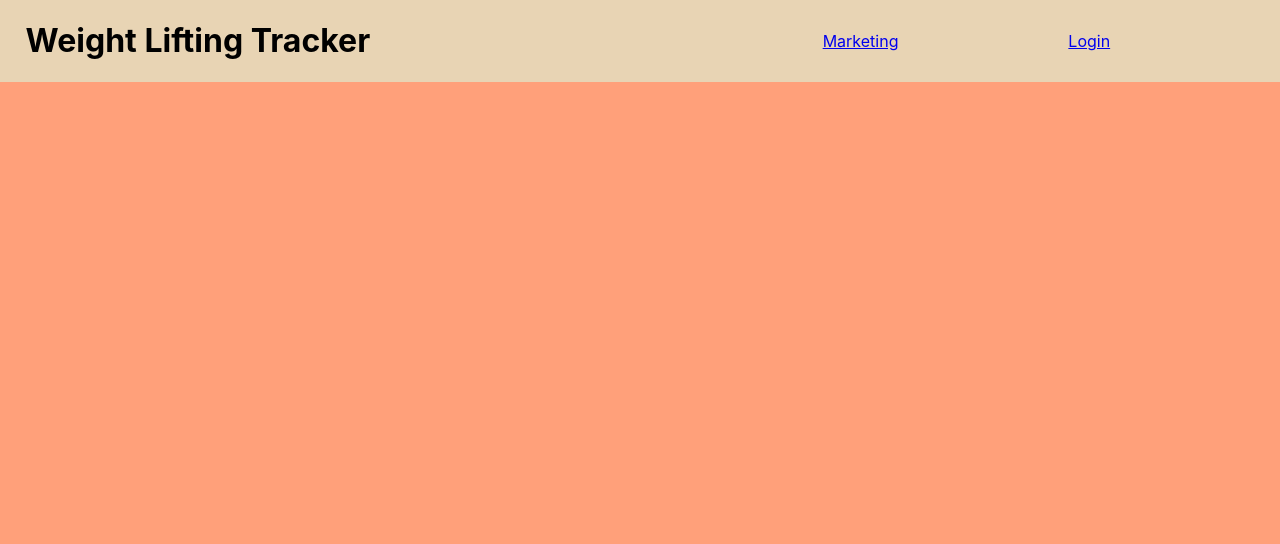
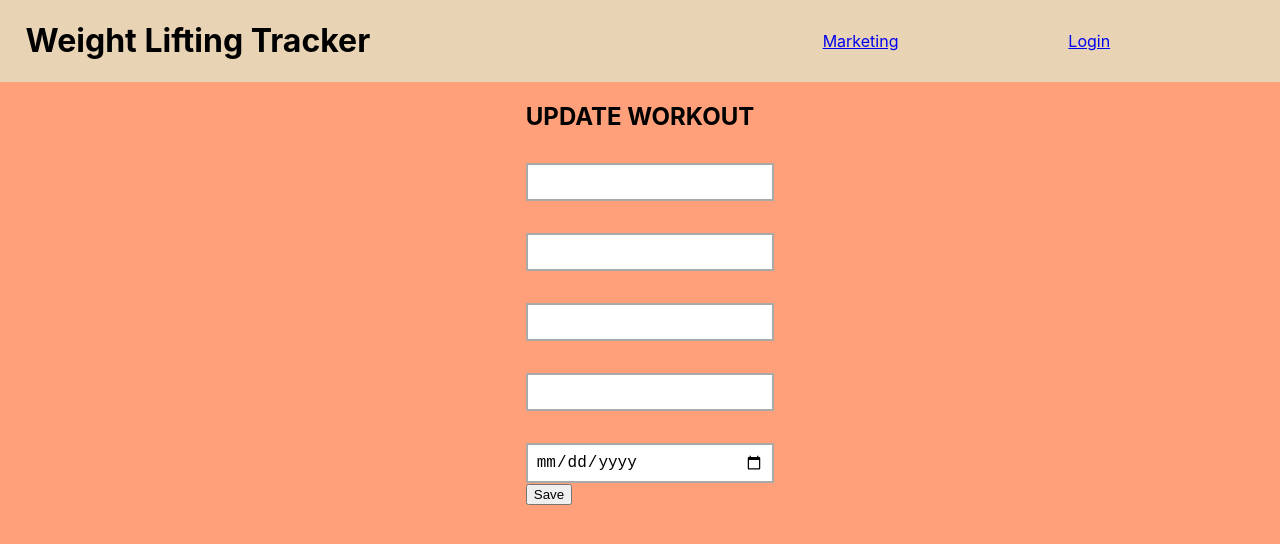
Before and after one commit to qb1968/frontend, a React (Create React App) app in the folder lifting/: page /update in a window 1280 px wide. Shown: the top 544 px of the page. Built offline with nearby package versions, Linux system fonts and the light colour scheme; no server answers.

Commit message:
updated link for marketing

```diff
--- a/lifting/package.json
+++ b/lifting/package.json
@@ -10,6 +10,7 @@
     "jsonwebtoken": "^8.5.1",
     "netlify-cli": "^2.27.0",
     "node-sass": "^4.13.0",
+    "now": "^16.7.3",
     "react": "^16.12.0",
     "react-dom": "^16.12.0",
     "react-redux": "^7.1.3",
--- a/lifting/src/App.js
+++ b/lifting/src/App.js
@@ -6,6 +6,7 @@ import MyWorkouts from './components/myExercises';
 import NavBar from './components/NavBar';
 import PrivateRoute from './components/PrivateRoute';
 import SignUpForm from './components/SignUp';
+import UpdateWorkout from './components/UpdateExercises';
 
 
 
@@ -19,6 +20,7 @@ function App() {
            <NavBar/>
      <section className="exercises">
       <Switch>
+        <Route path="/update" component={UpdateWorkout}/>
         <Route path="/signup"   component={SignUpForm} />
         <Route  path="/login" component={LoginForm}/>
         <PrivateRoute path="/workout" component={MyWorkouts} />
--- a/lifting/src/components/Login/loginForm.js
+++ b/lifting/src/components/Login/loginForm.js
@@ -1,5 +1,5 @@
 import React, {useState} from 'react';
-import {BrowserRouter as Link} from "react-router-dom";
+import {Link} from "react-router-dom";
 import styled from 'styled-components';
 import "./styles.css"
 import {connect} from "react-redux"
--- a/lifting/src/components/NavBar.js
+++ b/lifting/src/components/NavBar.js
@@ -7,7 +7,7 @@ const NavBar = () => {
             <h1 className='title'>Weight Lifting Tracker</h1>
             <nav className="links">
                 <div>
-                    <Link to='/'>Marketing</Link>
+                   <a href="https://loving-lovelace-65d935.netlify.com/#">Marketing</a>
                 </div>
                 <div>
                     <Link to='/login'>Login</Link>
--- /dev/null
+++ b/lifting/src/components/UpdateExercises.js
@@ -0,0 +1,108 @@
+import React, {useState, useEffect} from "react";
+
+import axios from "axios";
+import {Link} from "react-router-dom"
+import axiosWithAuth from './axiosWithAuth'
+
+const UpdateWorkout = (props) => {
+    const [workout, setWorkout] = useState({name:'', user_id: '', amount_lifted:'', reps: '', body_region:'', sets: '', date: '' });
+    useEffect(() => {
+        axiosWithAuth()
+            .get(`/exercises`)
+            .then(res => {
+                console.log(res)
+                setWorkout(res.data)
+            })
+            .catch(err => console.log(err))
+    }, [])
+
+console.log(workout)
+
+    const handleChanges = e => {
+        e.preventDefault();
+        setWorkout({
+            ...workout,
+            [e.target.name]: e.target.value
+        });
+    }
+
+    const submitForm = e => {
+        e.preventDefault();
+        axiosWithAuth()
+            .put(`/exercises/${workout.id}`, workout)
+            .then(res => {
+                props.history.push("/workout")
+                setWorkout(res.data)
+            })
+    }
+
+    if (!workout){
+        return <div>Loading workout information...</div>
+    }
+
+    return (
+        <form onSubmit={submitForm}>
+            <h2>UPDATE WORKOUT</h2>
+            <div>
+                <input
+                    id='name'
+                    label="Workout Name"
+                    margin="normal"
+                    variant="outlined"
+                    onChange={handleChanges}
+                    name="name"
+                    value={workout.name}
+                />
+            </div>
+            <div>
+                <input
+                    id="body_region"
+                    label="Muscle Region"
+                    margin="normal"
+                    variant="outlined"
+                    onChange={handleChanges}
+                    name="region"
+                    value={workout.body_region}
+                />
+            </div>
+            <div>
+                <input
+                    id="reps"
+                    label="Reps"
+                    type="number"
+                    margin="normal"
+                    variant="outlined"
+                    onChange={handleChanges}
+                    name="reps"
+                    value={workout.reps}
+                />
+            </div>
+            <div>
+                <input
+                    id="weight"
+                    label="lbs"
+                    type="number"
+                    margin="normal"
+                    variant="outlined"
+                    onChange={handleChanges}
+                    name="weight"
+                    value={workout.weight}
+                />
+            </div>
+            <div>
+                <input
+                    id="date"
+                    type="date"
+                    margin="normal"
+                    variant="outlined"
+                    onChange={handleChanges}
+                    name="date"
+                    value={workout.date}
+                />
+            </div>
+            <button className="submit-button" onClick={submitForm}>Save</button>
+        </form>
+    )
+}
+
+export default UpdateWorkout;
--- a/lifting/src/components/exercise.js
+++ b/lifting/src/components/exercise.js
@@ -1,5 +1,6 @@
 import React from 'react';
 import axiosWithAuth from './axiosWithAuth';
+import { Link } from 'react-router-dom';
 
 
 
@@ -8,12 +9,6 @@ import axiosWithAuth from './axiosWithAuth';
 const Exercise = ({workout}) => {
     console.log(workout)
 
-
-    const editWorkout = e => {
-        e.preventDefault();
-        axiosWithAuth()
-        .put(`/exercises/${workout.id}`)
-      };
 
       const deleteWorkout = e => {
         axiosWithAuth()
@@ -33,9 +28,8 @@ const Exercise = ({workout}) => {
             <p>Reps: {workout.reps}</p>
             <p>Sets: {workout.sets}</p>
             <p>Recorded: {workout.date}</p>
-            <button onClick={editWorkout}>Edit</button>
-            <button  onClick={e => {e.stopPropagation();
-                deleteWorkout(workout.id)}}>Delete</button>
+            <Link to='/update'>Edit</Link>
+            <button  onClick={deleteWorkout}>Delete</button>
         </div>
     )
 }
--- a/lifting/src/components/myExercises.js
+++ b/lifting/src/components/myExercises.js
@@ -23,6 +23,7 @@ const MyWorkouts = () => {
 }, []);
 
 
+
     return (
         <div>
             <div className="addexercise">
```
Also changed, not shown: 1 other file (tests, documents, lock files or other folders).
